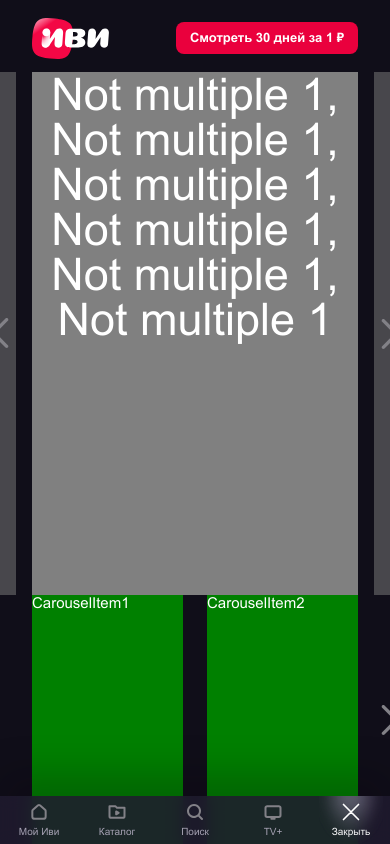
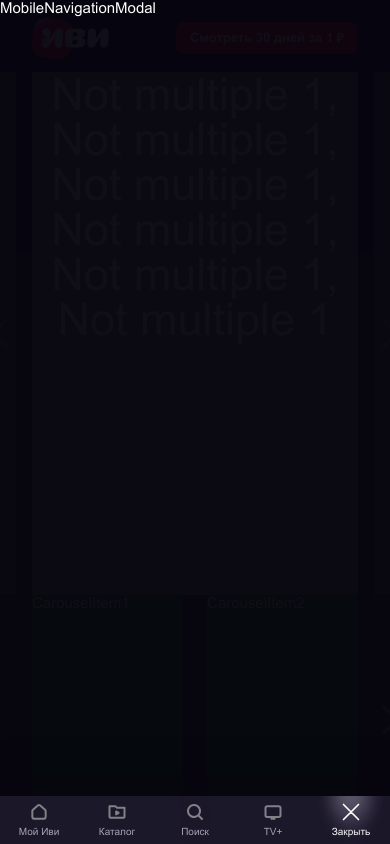
Before and after one commit to annettabel87/ivi-clone, a Next.js app: page / in a window 390 px wide. Shown: the top 844 px of the page. Built offline with nearby package versions, Linux system fonts and the light colour scheme.

Commit message:
create mobileNavigationReducer

```diff
--- /dev/null
+++ b/src/components/MobileNavigation/MobileNavigation.module.scss
@@ -0,0 +1,9 @@
+.overlay {
+  position: fixed;
+  top: 0;
+  left: 0;
+  width: 100%;
+  height: 100%;
+  z-index: 500;
+  background-color: rgba(7, 5, 14, 0.96);
+}
--- /dev/null
+++ b/src/components/MobileNavigation/MobileNavigation.tsx
@@ -0,0 +1,15 @@
+import React from 'react';
+import { TabBar } from '../TabBar/TabBar';
+import Modal from '../Modal/Modal';
+import { MobileNavigationModal } from './MobileNavigationModal';
+
+export const MobileNavigation = () => {
+  return (
+    <div>
+      <Modal open={true} onClose={() => {}}>
+        <MobileNavigationModal />
+      </Modal>
+      <TabBar />
+    </div>
+  );
+};
--- /dev/null
+++ b/src/components/MobileNavigation/MobileNavigationModal.tsx
@@ -0,0 +1,6 @@
+import React from 'react';
+import styles from './MobileNavigation.module.scss';
+
+export const MobileNavigationModal = () => {
+  return <div className={styles.overlay}>MobileNavigationModal</div>;
+};
--- a/src/pages/_app.tsx
+++ b/src/pages/_app.tsx
@@ -3,13 +3,13 @@ import '../styles/globals.scss';
 
 import type { AppProps } from 'next/app';
 import { createReduxStore } from '@/store/store';
-import { TabBar } from '@/components/TabBar/TabBar';
+import { MobileNavigation } from '@/components/MobileNavigation/MobileNavigation';
 
 const App = ({ Component, pageProps }: AppProps) => {
   return (
     <Provider store={createReduxStore()}>
       <Component {...pageProps} />
-      <TabBar />
+      <MobileNavigation />
       <div id="portal"></div>
     </Provider>
   );
```
Also changed, not shown: src/store/reducers/mobileNavigationReducer.ts (added, +30 -0 lines).
